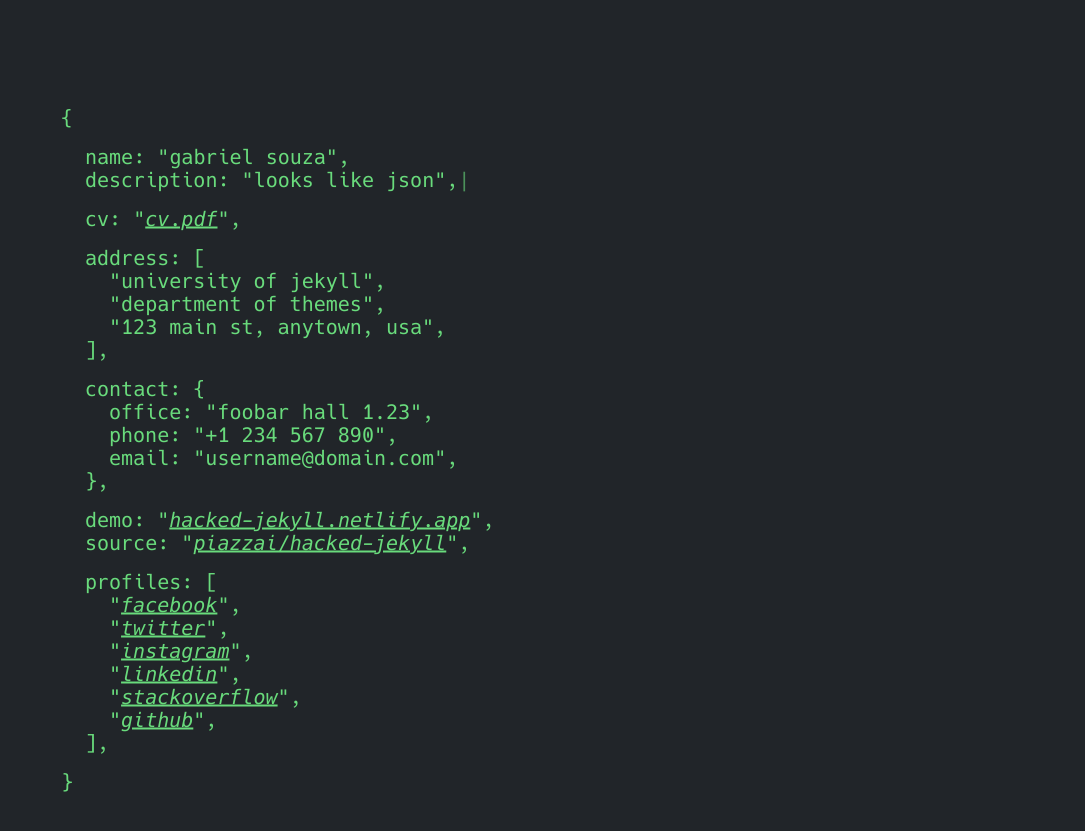
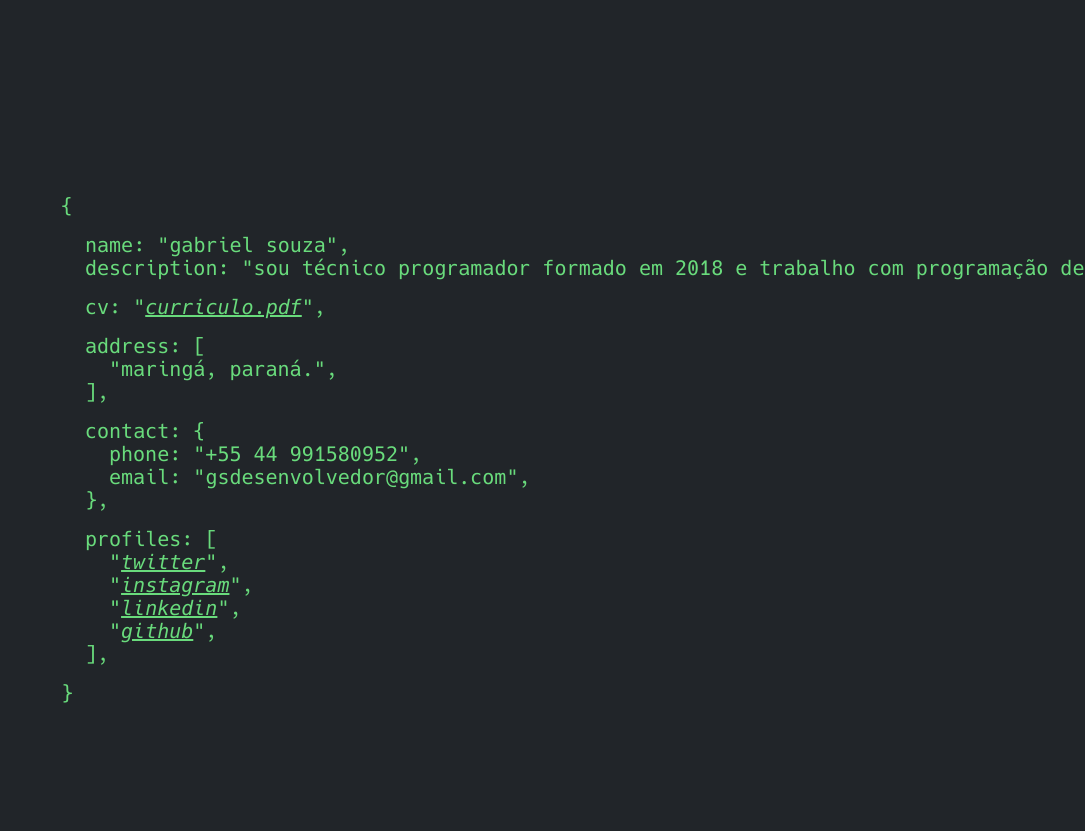
Before and after one commit to gabrielsdesouza/gabrielsouza.dev.br, a Jekyll site: the page built from index.md, in a window 1280 px wide. Shown: the top 831 px of the page, without its empty margins (195-1280 px from the left). Built offline with Jekyll 4.4.1, drawn with Linux system fonts in a browser that asks for light colours.

Commit message:
update: change infos

```diff
--- a/_config.yml
+++ b/_config.yml
@@ -10,27 +10,21 @@ url: https://gabrielsouza.dev.br
 json:
   name: Gabriel Souza
   description:
-    - Hello!
-    - This tiny website
-    - Looks like json
-  cv: assets/cv.pdf
+    - Sou técnico programador formado em 2018 e trabalho com programação desde então, meu histórico profissional pode ser encontrado no LinkedIn.
+    - Meus projetos independentes e de portfólio estão disponíveis no site: GS Desenvolvedor e aqui no GitHub e eu posso ser contatado em contato@gsdesenvolvedor.com.br.
+    - Meu projeto hobbista atual é o desenvolvimento de um espaço de conteúdo de programação e tecnologia: Código e Conteúdo.
+    - Sou desenvolvedor de sistemas no Grupo Rivesa em Maringá desde 2018 e em projetos autônomos na Champz desde 2019.
+  cv: assets/curriculo.pdf
   address:
-    - University of Jekyll
-    - Department of Themes
-    - 123 Main St, Anytown, USA
+    - Maringá, Paraná.
   contact:
-    office: Foobar Hall 1.23
-    phone: +1 234 567 890
-    email: username@domain.com
-  demo: https://hacked-jekyll.netlify.app
-  source: https://github.com/piazzai/hacked-jekyll
+    phone: +55 44 991580952
+    email: gsdesenvolvedor@gmail.com
   profiles:
-    facebook: https://www.facebook.com
-    twitter: https://twitter.com
-    instagram: https://www.instagram.com
-    linkedin: https://www.linkedin.com
-    stackoverflow: https://stackoverflow.com
-    github: https://github.com
+    twitter: https://twitter.com/gsdesenvolvedor
+    instagram: https://www.instagram.com/gsdesenvolvedor
+    linkedin: https://www.linkedin.com/in/gsdesenvolvedor/
+    github: https://github.com/gsdesenvolvedor
 
 exclude:
   - LICENSE
```
